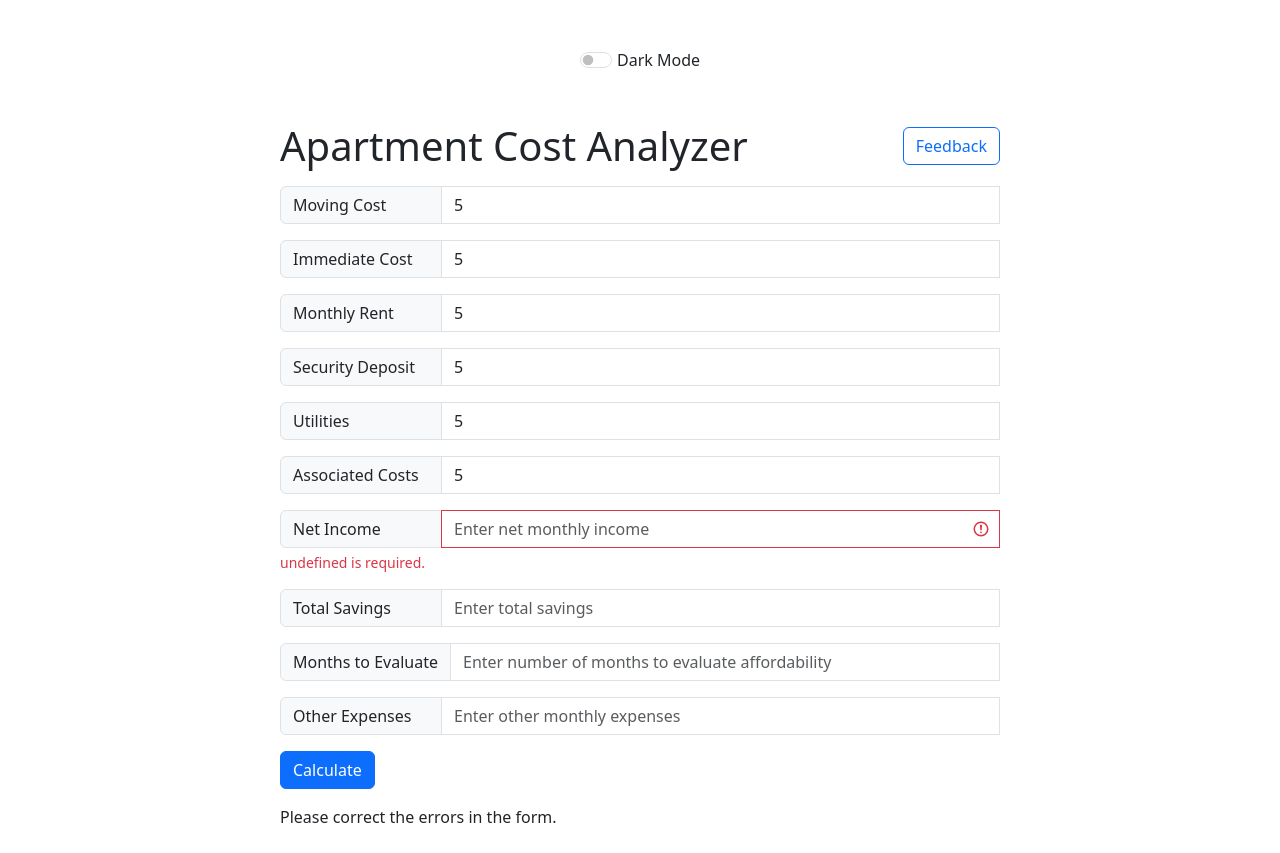
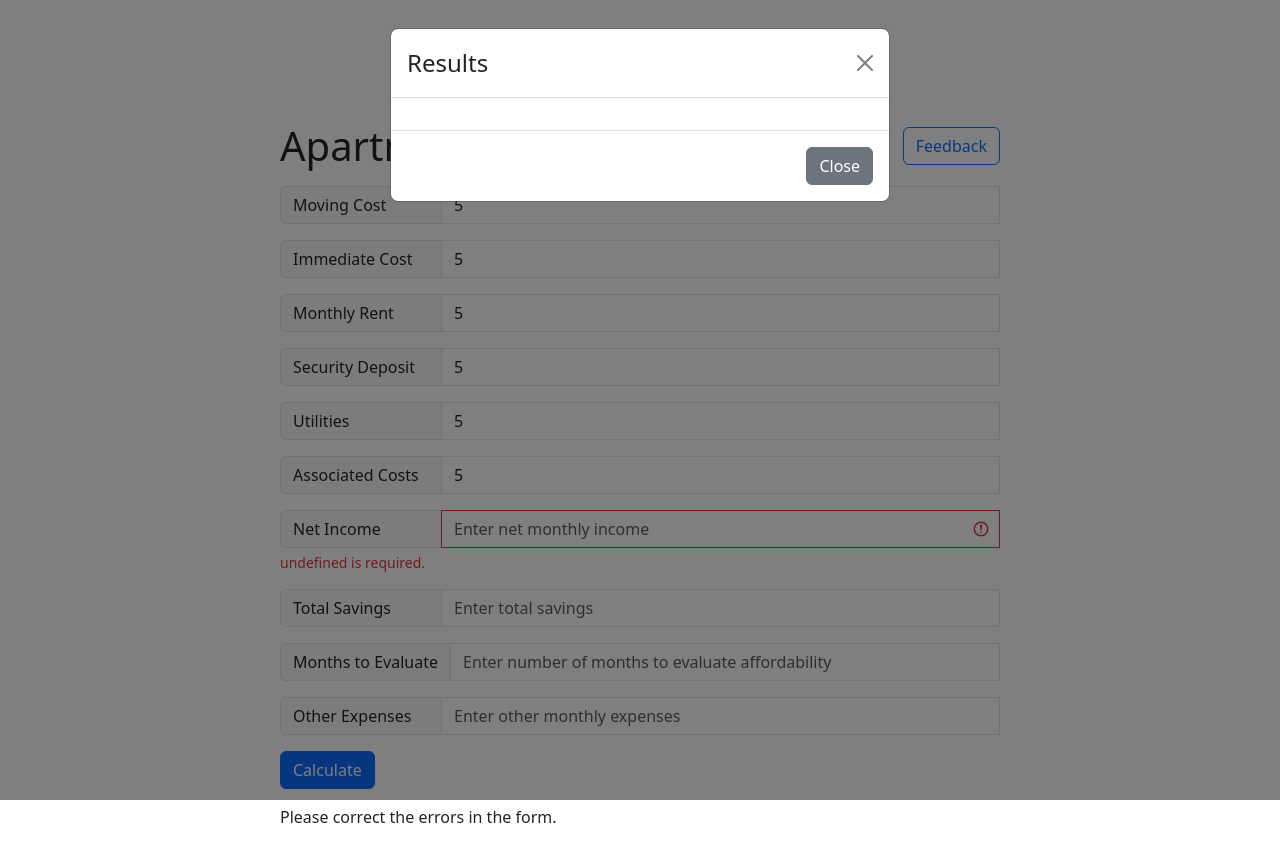
Before and after one commit to pgtipping/apt-affordability-checkerFE, a React (Create React App) app: page / in a window 1280 px wide. Both pictures are taken after typing "5", "5", "5", "5", "5", "5" into the empty fields and a click on the button "Calculate". After the commit the page ends 829 px from the top, so only its background shows below. Built offline with nearby package versions, Linux system fonts and the light colour scheme.

Commit message:
include two new props in the results function to manage the display of results as a modal and to close the modal. Function results should return a bootstrap modal instead of the previous div element

```diff
--- a/src/components/Results.js
+++ b/src/components/Results.js
@@ -1,44 +1,33 @@
 // In Results.js
 import React from "react"; // Importing useRef
-import { Col, Row } from "react-bootstrap";
+import { Modal, Button } from "react-bootstrap";
 import CostDetails from "./CostDetails";
 import Affordability from "./Affordability";
+import "./Results.css";
 import { useFormContext } from "../context/FormContext";
-import "./Results.css";
 
-function Results({ costDetailsRef, affordabilityRef }) {
+function Results({ showResults, setShowResults }) {
   const { results } = useFormContext();
-  const canAfford = results && results.canAfford;
 
   return (
-    <Row className="mt-4 justify-content-center">
-      {results && (
-        <>
-          <Col
-            xs={12}
-            md={8}
-            lg={6}
-            className={`result-box ${
-              canAfford ? "affordable" : "unaffordable"
-            }`}
-            ref={costDetailsRef}
-          >
+    <Modal show={showResults} onHide={() => setShowResults(false)}>
+      <Modal.Header closeButton>
+        <Modal.Title>Results</Modal.Title>
+      </Modal.Header>
+      <Modal.Body>
+        {results && (
+          <>
             <CostDetails />
-          </Col>
-          <Col
-            xs={12}
-            md={8}
-            lg={6}
-            className={`result-box ${
-              canAfford ? "affordable" : "unaffordable"
-            }`}
-            ref={affordabilityRef}
-          >
             <Affordability />
-          </Col>
-        </>
-      )}
-    </Row>
+          </>
+        )}
+      </Modal.Body>
+      <Modal.Footer>
+        <Button variant="secondary" onClick={() => setShowResults(false)}>
+          Close
+        </Button>
+      </Modal.Footer>
+    </Modal>
   );
 }
 
```
